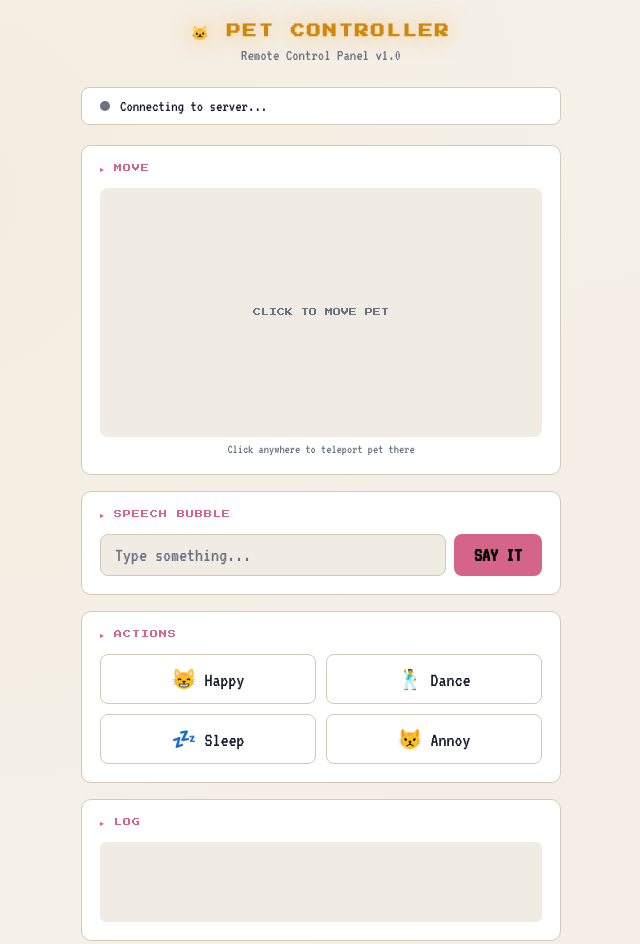
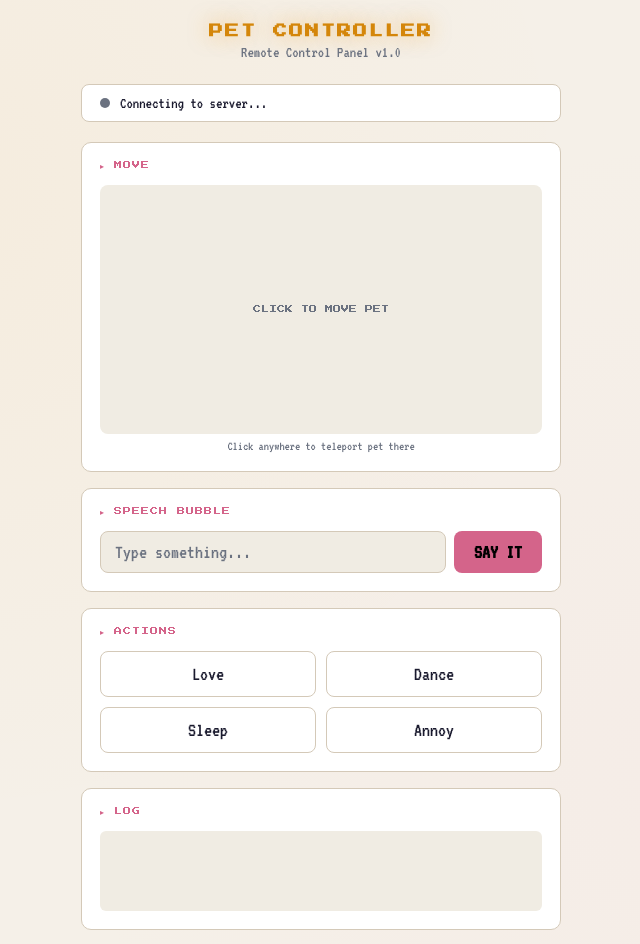
Before and after one commit to Janayan002/petcontroller, a website: page public/index.html in a window 1280 px wide. Shown: the whole page, without its empty margins (319-959 px from the left). Drawn offline with nearby package versions, Linux system fonts and the light colour scheme; no server answers.

Commit message:
Update pet controller header and button labels

```diff
--- a/public/index.html
+++ b/public/index.html
@@ -266,7 +266,7 @@
   </style>
 </head>
 <body>
-  <h1>🐱 PET CONTROLLER</h1>
+  <h1> PET CONTROLLER</h1>
   <p class="subtitle">Remote Control Panel v1.0</p>
 
   <div class="status-bar">
@@ -298,10 +298,10 @@
     <div class="panel">
       <div class="panel-title">▸ ACTIONS</div>
       <div class="actions">
-        <button class="btn pink" onclick="sendCmd({type:'happy'})">😸 Happy</button>
-        <button class="btn" onclick="sendCmd({type:'dance'})">🕺 Dance</button>
-        <button class="btn" onclick="sendCmd({type:'sleep'})">💤 Sleep</button>
-        <button class="btn danger" onclick="sendCmd({type:'shake'})">😾 Annoy</button>
+        <button class="btn pink" onclick="sendCmd({type:'happy'})"> Love</button>
+        <button class="btn" onclick="sendCmd({type:'dance'})"> Dance</button>
+        <button class="btn" onclick="sendCmd({type:'sleep'})"> Sleep</button>
+        <button class="btn danger" onclick="sendCmd({type:'shake'})"> Annoy</button>
       </div>
     </div>
 
@@ -339,7 +339,7 @@
       const text = document.getElementById('status-text');
       if (petOnline) {
         dot.className = 'status-dot online';
-        text.textContent = '🐱 Pet is online and ready!';
+        text.textContent = 'Pet is online and ready!';
         log('Pet connected!', 'success');
       } else {
         dot.className = 'status-dot offline';
```
